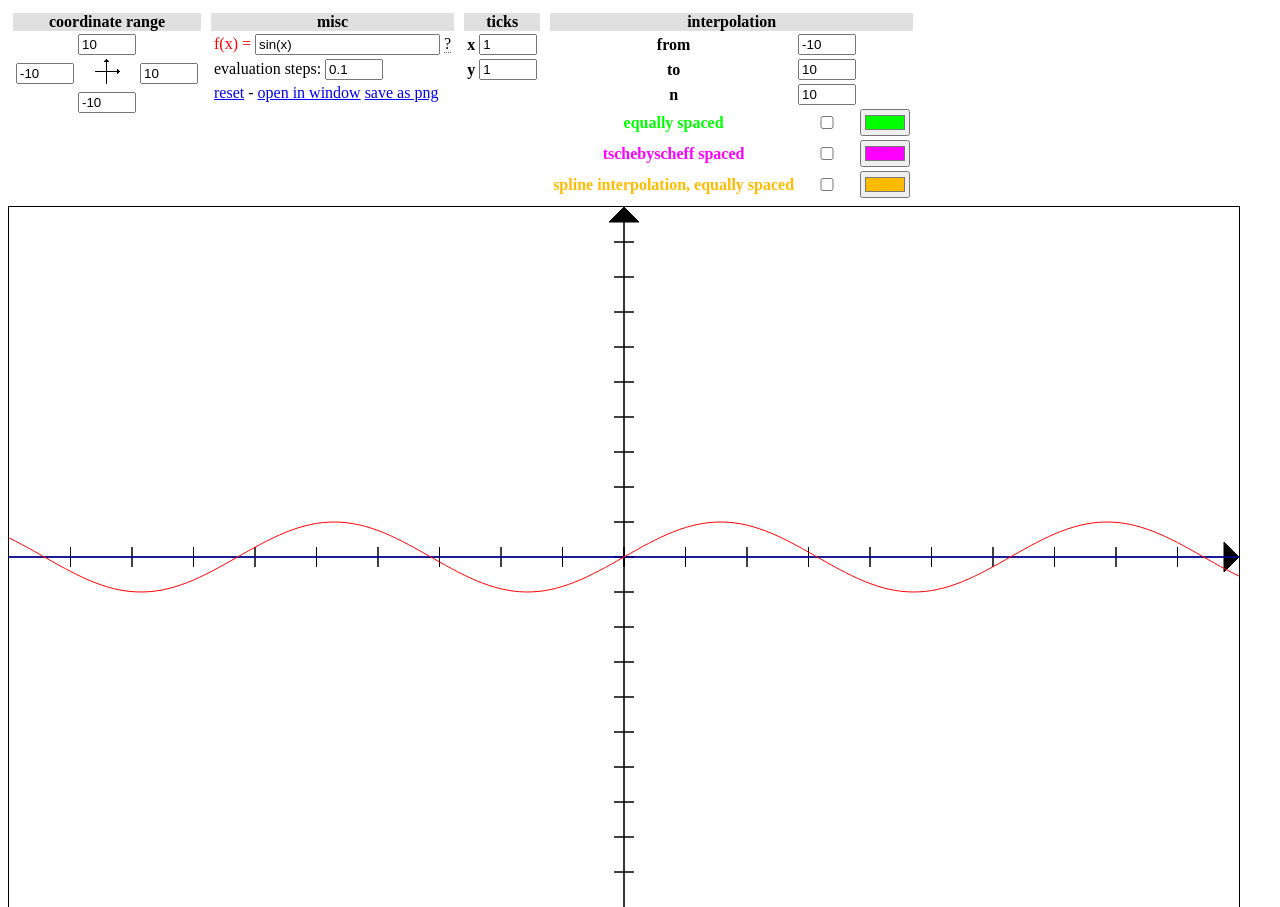
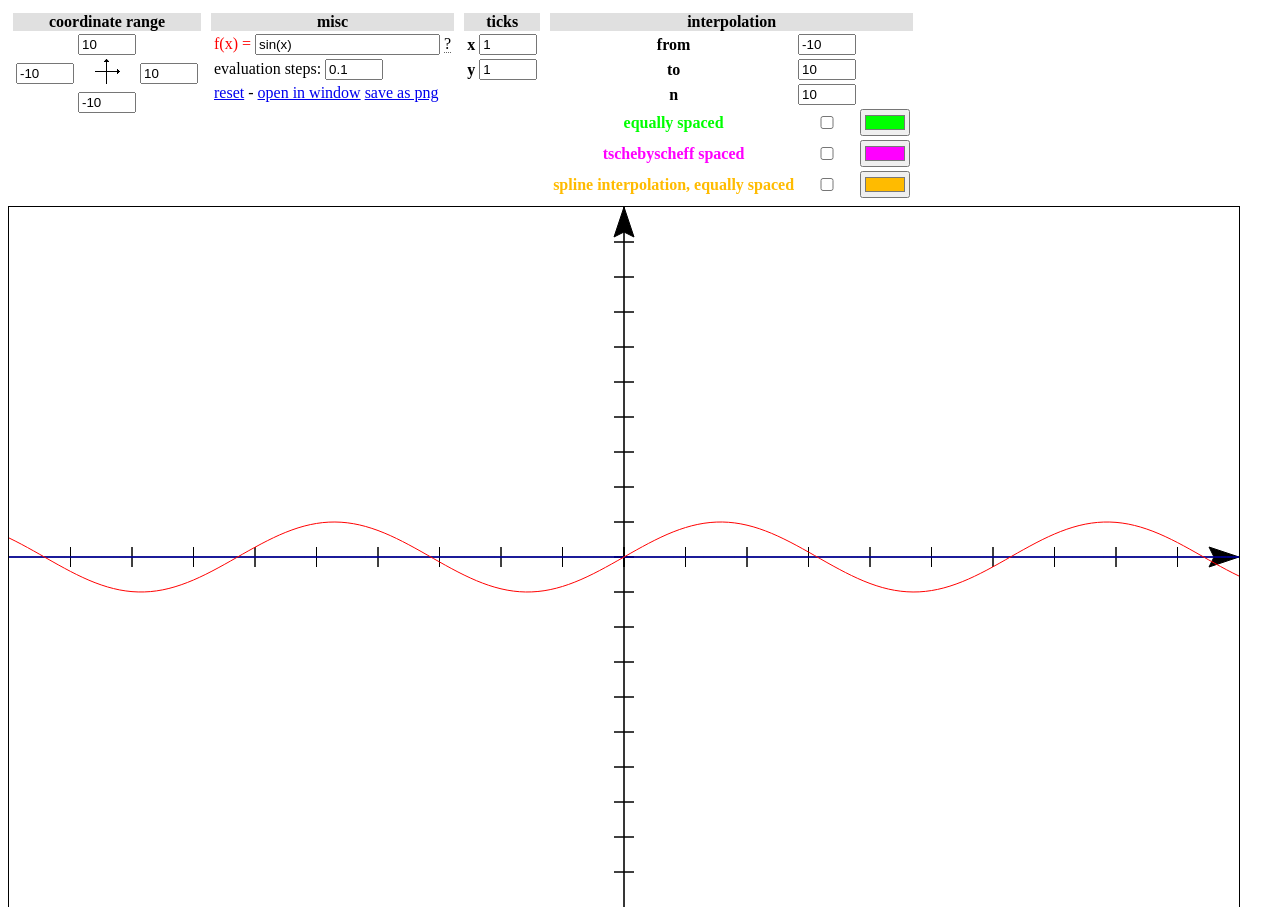
Before and after one commit to MartinThoma/algorithms, a plain HTML site: page polynom-interpolation/polynom-interpolation.htm in a window 1280 px wide. Shown: the top 907 px of the page. Drawn offline with Linux system fonts and the light colour scheme.

Commit message:
nicer arrow heads; changed title

```diff
--- a/polynom-interpolation/polynom-interpolation.htm
+++ b/polynom-interpolation/polynom-interpolation.htm
@@ -2,7 +2,7 @@
 <html>
     <head>
         <meta charset="UTF-8">
-        <title>Polynom interpolation</title>
+        <title>Polynomial interpolation - an interactive example</title>
         <!--<script type="text/x-mathjax-config">
           MathJax.Hub.Config({tex2jax: {inlineMath: [['$','$'], ['\\(','\\)']]}});
         </script>
--- a/polynom-interpolation/polynom-interpolation.js
+++ b/polynom-interpolation/polynom-interpolation.js
@@ -153,9 +153,10 @@ function drawBoard(canvas) {
 
     // arrow x
     context.beginPath();
-    context.moveTo(context.canvas.width - 15, context.canvas.height / 2 - 15);
+    context.moveTo(context.canvas.width - 30, context.canvas.height / 2 - 10);
     context.lineTo(context.canvas.width, context.canvas.height / 2);
-    context.lineTo(context.canvas.width - 15, context.canvas.height / 2 + 15);
+    context.lineTo(context.canvas.width - 30, context.canvas.height / 2 + 10);
+    context.lineTo(context.canvas.width - 25, context.canvas.height / 2);
     context.closePath();
     context.stroke();
     context.fill();
@@ -163,9 +164,10 @@ function drawBoard(canvas) {
 
     // arrow y
     context.beginPath();
-    context.moveTo(context.canvas.width / 2 - 15, 15);
+    context.moveTo(context.canvas.width / 2 - 10, 30);
     context.lineTo(context.canvas.width / 2, 0);
-    context.lineTo(context.canvas.width / 2 + 15, 15);
+    context.lineTo(context.canvas.width / 2 + 10, 30);
+    context.lineTo(context.canvas.width / 2, 25);
     context.closePath();
     context.stroke();
     context.fill();
```
